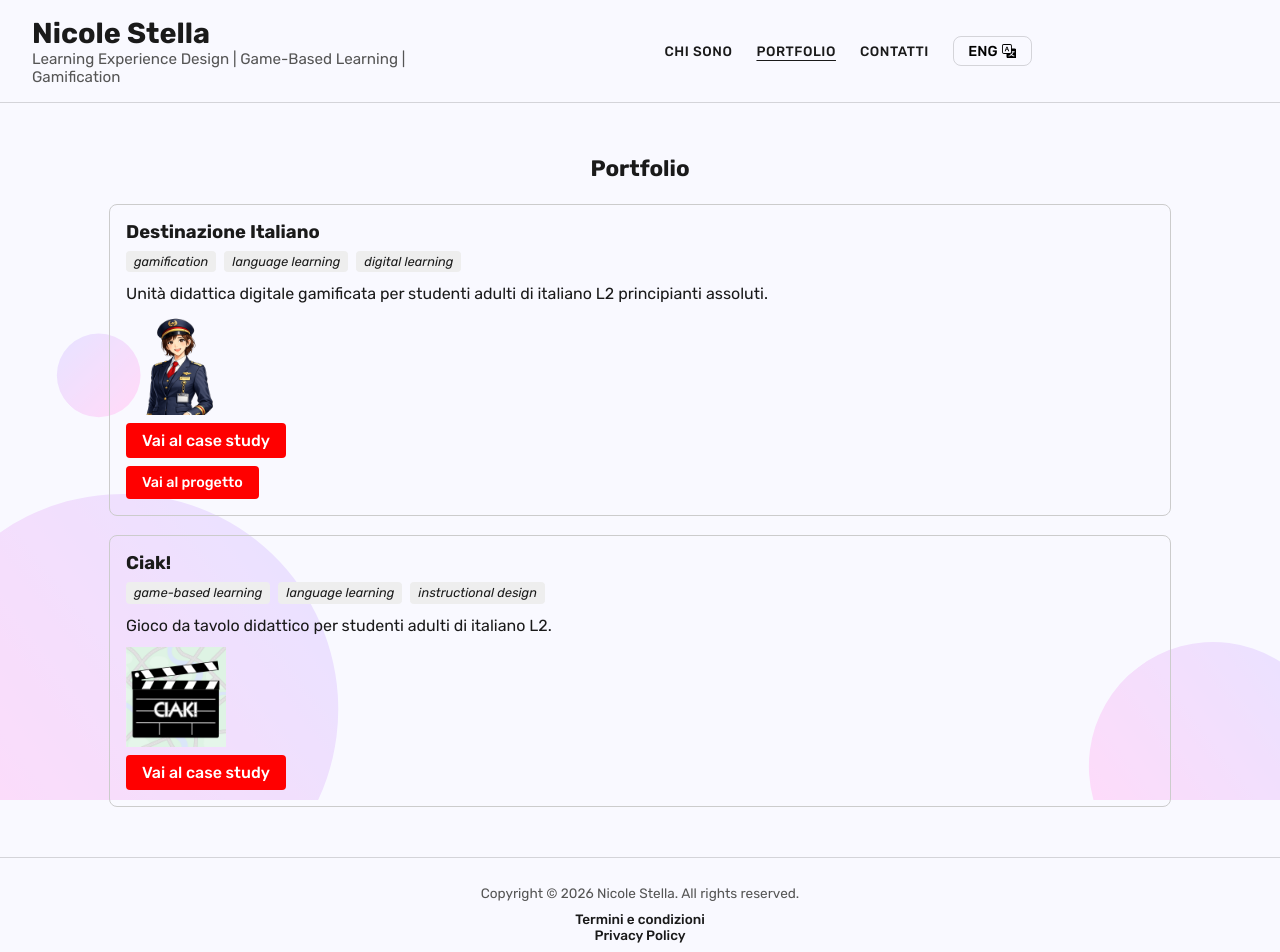
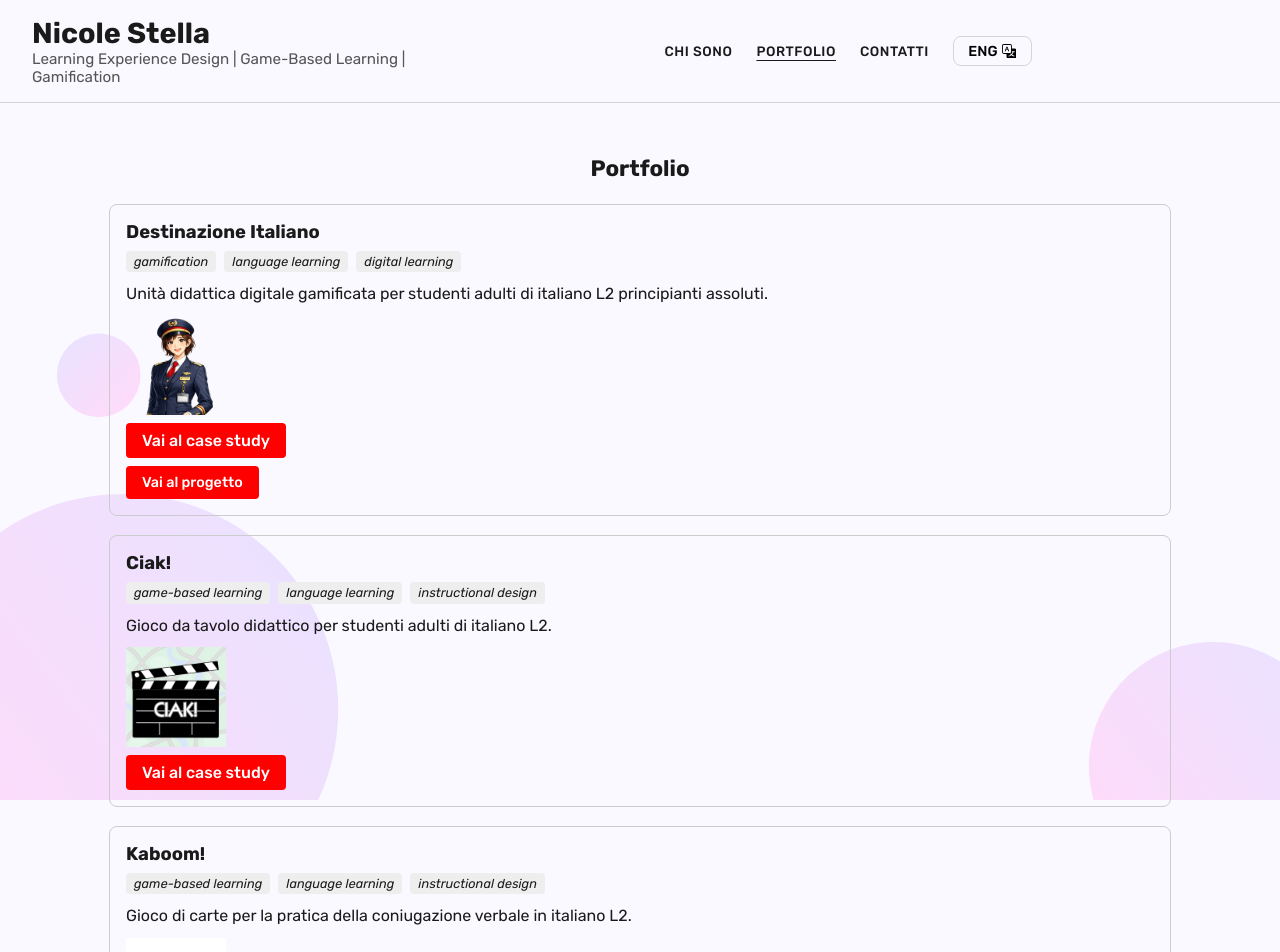
Before and after one commit to NicoleStella91/portfolio, a React (Vite) app: page /portfolio in a window 1280 px wide. Shown: the top 952 px of the page. Built offline with nearby package versions, Linux system fonts and the light colour scheme.

Commit message:
Project added to portfolio

```diff
--- a/src/portfolio.js
+++ b/src/portfolio.js
@@ -365,6 +365,78 @@ export const portfolio  = [
 
     ]
     },
+    {
+        id: 5,
+        name: "Kaboom!",
+        description: {
+            ITA: "Gioco di carte per la pratica della coniugazione verbale in italiano L2.",
+            ENG: "Card game for practising Italian L2 verb conjugation."
+        },
+        link: "", // aggiungere link quando disponibile
+        image: "/kaboom.png",
+        tags: [
+            "game-based learning",
+            "language learning",
+            "instructional design"
+        ],
+        paragraphs: [
+            {
+                id: 1,
+                paragraphTitle: {
+                    ITA: "La sfida",
+                    ENG: "The challenge"
+                },
+                paragraphText: {
+                    ITA: "La coniugazione verbale è uno degli aspetti più tecnici dell'italiano L2: richiede memorizzazione, riconoscimento di pattern e, soprattutto, automatizzazione. Gli esercizi tradizionali sono efficaci nelle prime fasi dell'apprendimento, ma diventano rapidamente ripetitivi. Mi sono quindi posta una domanda: come trasformare un esercizio di coniugazione in un'attività che gli studenti abbiano voglia di ripetere? Da questa domanda nasce Kaboom!, un gioco di carte che utilizza una meccanica familiare per creare un contesto di pratica linguistica rapida, ripetuta e coinvolgente.",
+                    ENG: "Verb conjugation is one of the most technical aspects of Italian L2: it requires memorisation, pattern recognition, and, above all, automatisation. Traditional exercises are effective during the initial stages of learning, but they quickly become repetitive. I therefore asked myself a question: how can a conjugation exercise become an activity that learners actually want to repeat? This question led to Kaboom!, a card game that uses a familiar game mechanic to create a fast-paced, repetitive and engaging language practice experience."
+                }
+            },
+            {
+                id: 2,
+                paragraphTitle: {
+                    ITA: "Il concept",
+                    ENG: "The concept"
+                },
+                paragraphText: {
+                    ITA: "Il punto di partenza è stato un esercizio di design, più che un'idea narrativa. Mi sono chiesta se fosse possibile prendere una meccanica conosciuta da quasi tutti (quella di Uno) e adattarla a un obiettivo didattico preciso. In Kaboom!, ogni carta riporta un soggetto e un verbo all'infinito. Per giocare è necessario trovare un criterio di corrispondenza con la carta sul tavolo (stesso soggetto, stesso ausiliare oppure stessa classe verbale). Ogni volta che un giocatore posa una carta, deve anche coniugare correttamente il verbo nel tempo verbale stabilito all'inizio della partita. La cornice narrativa è volutamente semplice: i giocatori devono liberarsi di tutte le carte prima che la bomba esploda.",
+                    ENG: "The starting point was a design exercise rather than a narrative idea. I wondered whether it would be possible to take a game mechanic familiar to almost everyone (the one used in Uno) and adapt it to a specific learning objective. In Kaboom!, each card displays a subject and a verb in the infinitive. To play, learners must find a matching criterion with the card on the table (same subject, same auxiliary verb or same verb class). Every time a player places a card, they must also conjugate the verb in the tense agreed upon at the beginning of the game. The narrative frame is intentionally simple: players must get rid of all their cards before the bomb explodes."
+                }
+            },
+            {
+                id: 3,
+                paragraphTitle: {
+                    ITA: "Le principali decisioni di design",
+                    ENG: "Key design decisions"
+                },
+                paragraphText: {
+                    ITA: "Il gioco è nato per affrontare una difficoltà molto specifica che incontro spesso nelle classi di italiano L2: la scelta dell'ausiliare (essere o avere) e la 'meccanica' della coniugazione nei tempi composti. Ogni turno richiede non solo di individuare una corrispondenza tra le carte, ma anche di recuperare rapidamente la forma verbale corretta, diventando, così, un micro-task linguistico inserito naturalmente nel flusso del gioco.",
+                    ENG: "The game was designed to address a very specific challenge that I frequently observe in Italian L2 classrooms: choosing the correct auxiliary verb (essere or avere) and mastering the mechanics of conjugation in compound tenses. Every turn requires players not only to find a matching criterion between cards, but also to retrieve the correct verb form quickly, turning each turn into a micro language production task naturally embedded in the flow of the game."
+                }
+            },
+            {
+                id: 4,
+                paragraphTitle: {
+                    ITA: "Il playtest",
+                    ENG: "Playtesting"
+                },
+                paragraphText: {
+                    ITA: "Il prototipo è stato testato con due studenti. Le meccaniche principali hanno funzionato senza particolari difficoltà e il ritmo della partita si è dimostrato fluido.",
+                    ENG: "The prototype was tested with two learners. The core mechanics worked smoothly and the pace of the game felt natural."
+                }
+            },
+            {
+                id: 5,
+                paragraphTitle: {
+                    ITA: "Prossimi sviluppi",
+                    ENG: "Next steps"
+                },
+                paragraphText: {
+                    ITA: "Il progetto è ancora in evoluzione. I prossimi passi prevedono la definizione dell'identità grafica definitiva, la stesura del regolamento finale, l'adattamento del sistema ai tempi verbali semplici e nuovi playtest con gruppi più numerosi.",
+                    ENG: "The project is still evolving. The next steps include developing the final visual identity, writing the definitive rulebook, adapting the system for simple tenses, and carrying out further playtests with larger groups."
+                }
+            }
+    ]
+}
     /*
 {
     id: 4,
```
Also changed, not shown: public/kaboom.png (added).
